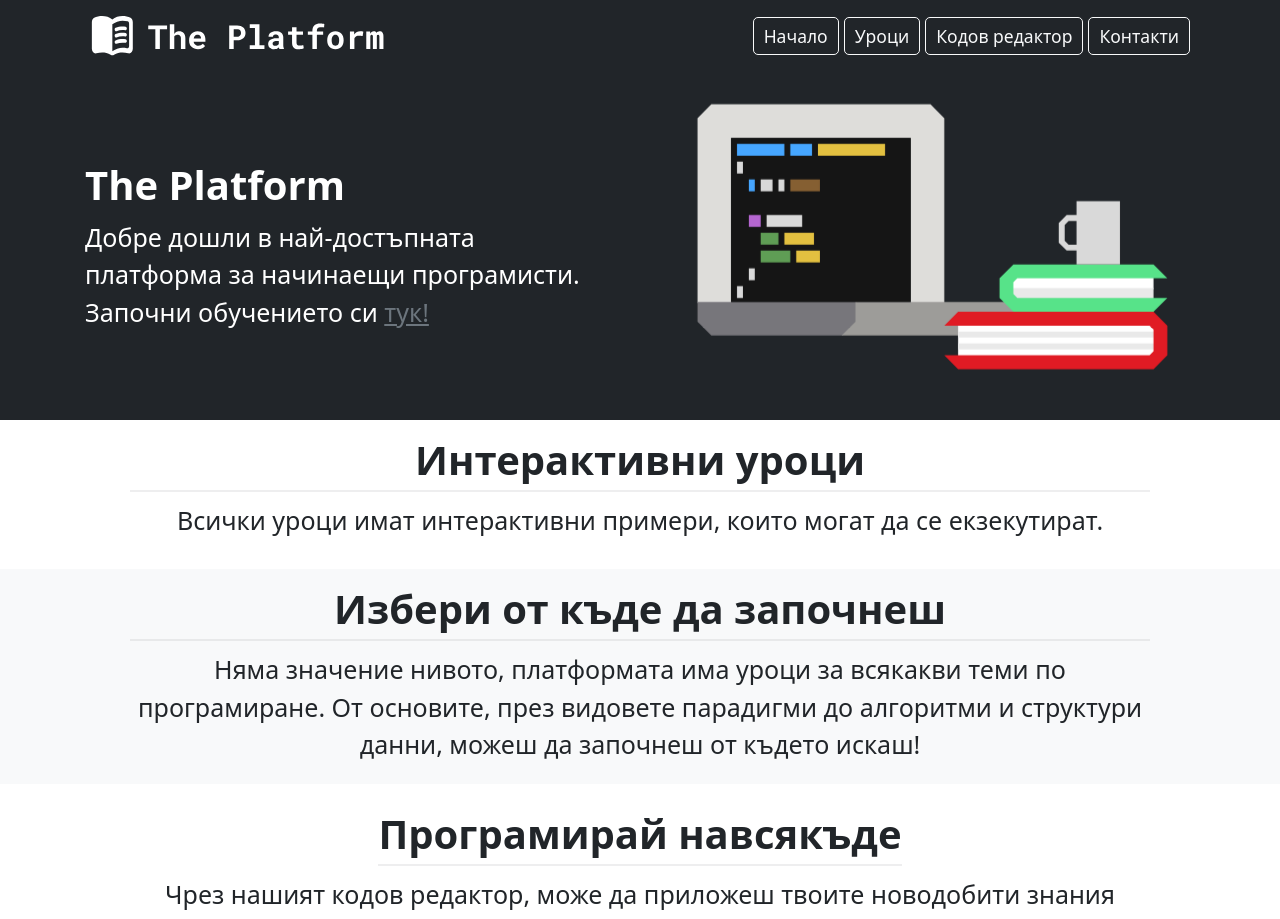
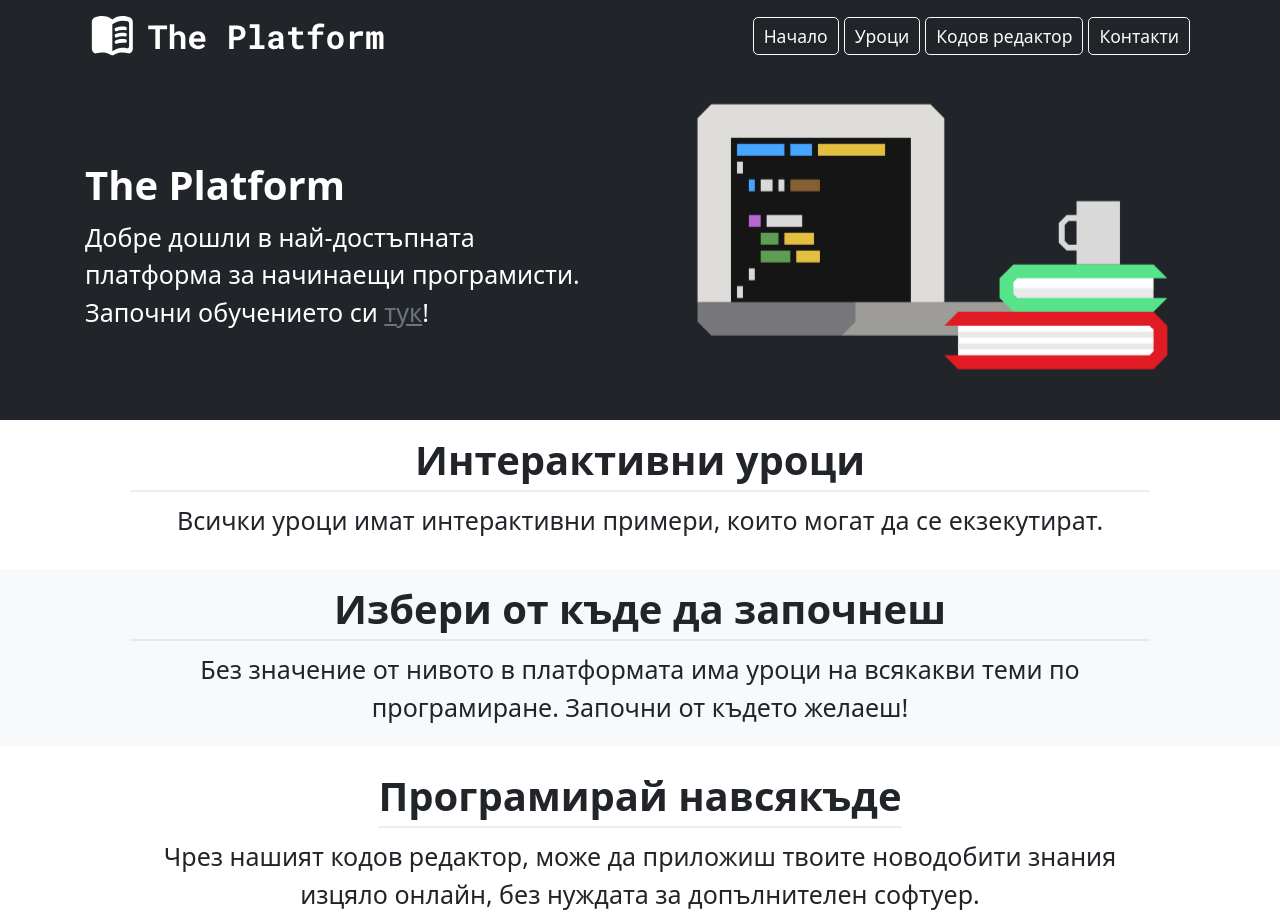
Before and after one commit to MomchilKalestrov/the-platform, a Next.js app: page /homepage in a window 1280 px wide. Shown: the top 919 px of the page. Built offline with nearby package versions, Linux system fonts and the light colour scheme.

Commit message:
Fixed grammar errors. Thanks to my mother :?

```diff
--- a/src/app/homepage/layout.tsx
+++ b/src/app/homepage/layout.tsx
@@ -29,7 +29,7 @@ export default function Layout({
         <div className='container'>
           <div className='my-2'>
             <h2>The Platform</h2>
-            <p>Добре дошли в най-достъпната платформа за начинаещи програмисти. Започни обучението си <a className='text-secondary' href='/lessons'>тук!</a></p>
+            <p>Добре дошли в най-достъпната платформа за начинаещи програмисти. Започни обучението си <a className='text-secondary' href='/lessons'>тук</a>!</p>
           </div>
           <img className='my-2' src='/splash.svg' />
         </div>
--- a/src/app/homepage/page.tsx
+++ b/src/app/homepage/page.tsx
@@ -16,14 +16,14 @@ export default function Home() {
       <div>
         <div className='container px-sm-5 py-3'>
           <h1>Избери от къде да започнеш</h1>
-          <p>Няма значение нивото, платформата има уроци за всякакви теми по програмиране. От основите, през видовете парадигми до алгоритми и структури данни, можеш да започнеш от където искаш!</p>
+          <p>Без значение от нивото в платформата има уроци на всякакви теми по програмиране. Започни от където желаеш!</p>
         </div>
       </div>
       <div className='container px-sm-5 py-3'>
         <div className='row gap-3'>
           <div className='col-xl d-flex flex-wrap justify-content-center align-content-center m-0'>
             <h1>Програмирай навсякъде</h1>
-            <p>Чрез нашият кодов редактор, може да приложеш твоите новодобити знания изцяло онлайн, без нуждата за допълнителен софтуер.</p>
+            <p>Чрез нашият кодов редактор, може да приложиш твоите новодобити знания изцяло онлайн, без нуждата за допълнителен софтуер.</p>
             <a className='btn btn-outline-dark'>Започни да програмираш!</a>
           </div>
           <img src='/code_edit.png' className='col-xl' />
```
